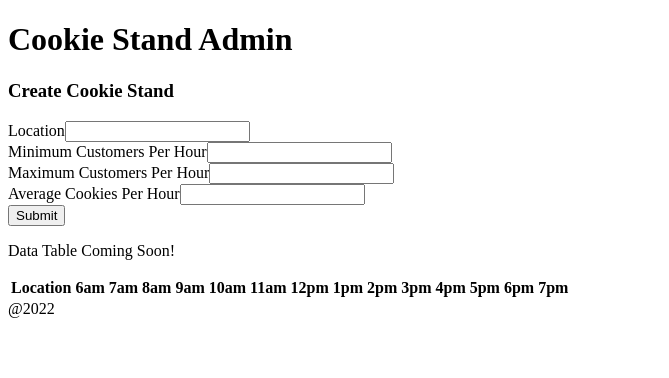
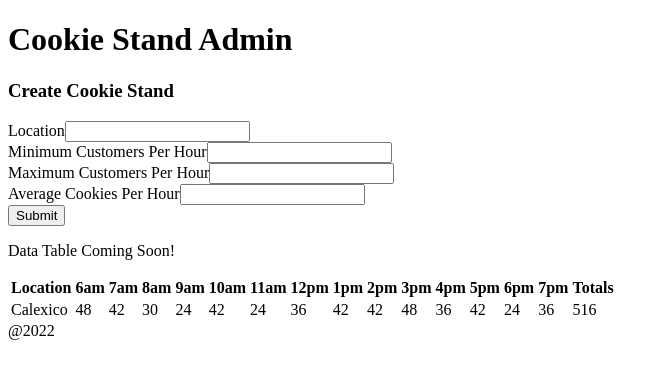
Before and after one commit to seattle-code-py-401-Brendon/cookie-stand-admin, a Next.js app: page / in a window 1280 px wide. Shown: the top 378 px of the page, without its empty margins (0-669 px from the left). Built offline with nearby package versions, Linux system fonts and the light colour scheme.

Commit message:
added in hardcoded data

```diff
--- a/pages/components/main/reportTable.js
+++ b/pages/components/main/reportTable.js
@@ -1,4 +1,10 @@
 
+
+// hardcoded object
+const store = {
+  location:'Calexico',
+  cookiesPerHour: [48, 42, 30, 24, 42, 24, 36, 42, 42, 48, 36, 42, 24, 36]
+}
 
 export default function Report() {
 
@@ -23,6 +29,17 @@ export default function Report() {
   const hours = time.map((hr, index) =>
     <th key={index}>{hr}</th>
   )
+  const cookies = store.cookiesPerHour.map((ch, index) =>
+    <td key={index}>{ch}</td>
+  )
+
+  const sumCookies = store.cookiesPerHour.reduce((accumulator, current) => {
+    return accumulator + current
+  });
+
+
+
+
 
 
   return (
@@ -31,6 +48,13 @@ export default function Report() {
         <tr>
           <th>Location</th>
           {hours}
+          <th>Totals</th>
+        </tr>
+        <tr>
+          <td>{store.location}</td>
+          {cookies}
+          <td>{sumCookies}</td>
+
         </tr>
       </tbody>
     </table>
```
Also changed, not shown: pages/components/main/main.js (+9 -1 lines).
